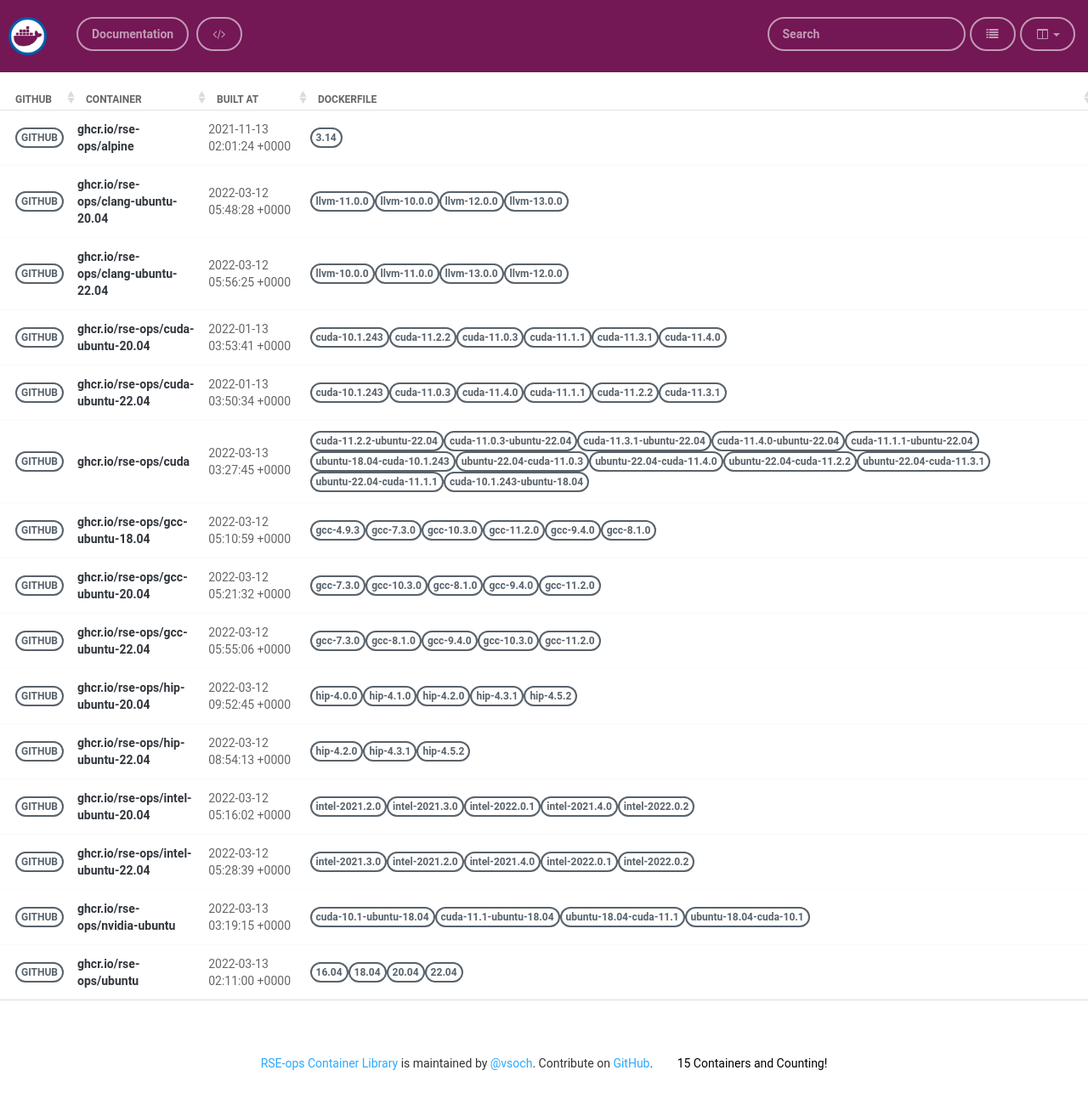
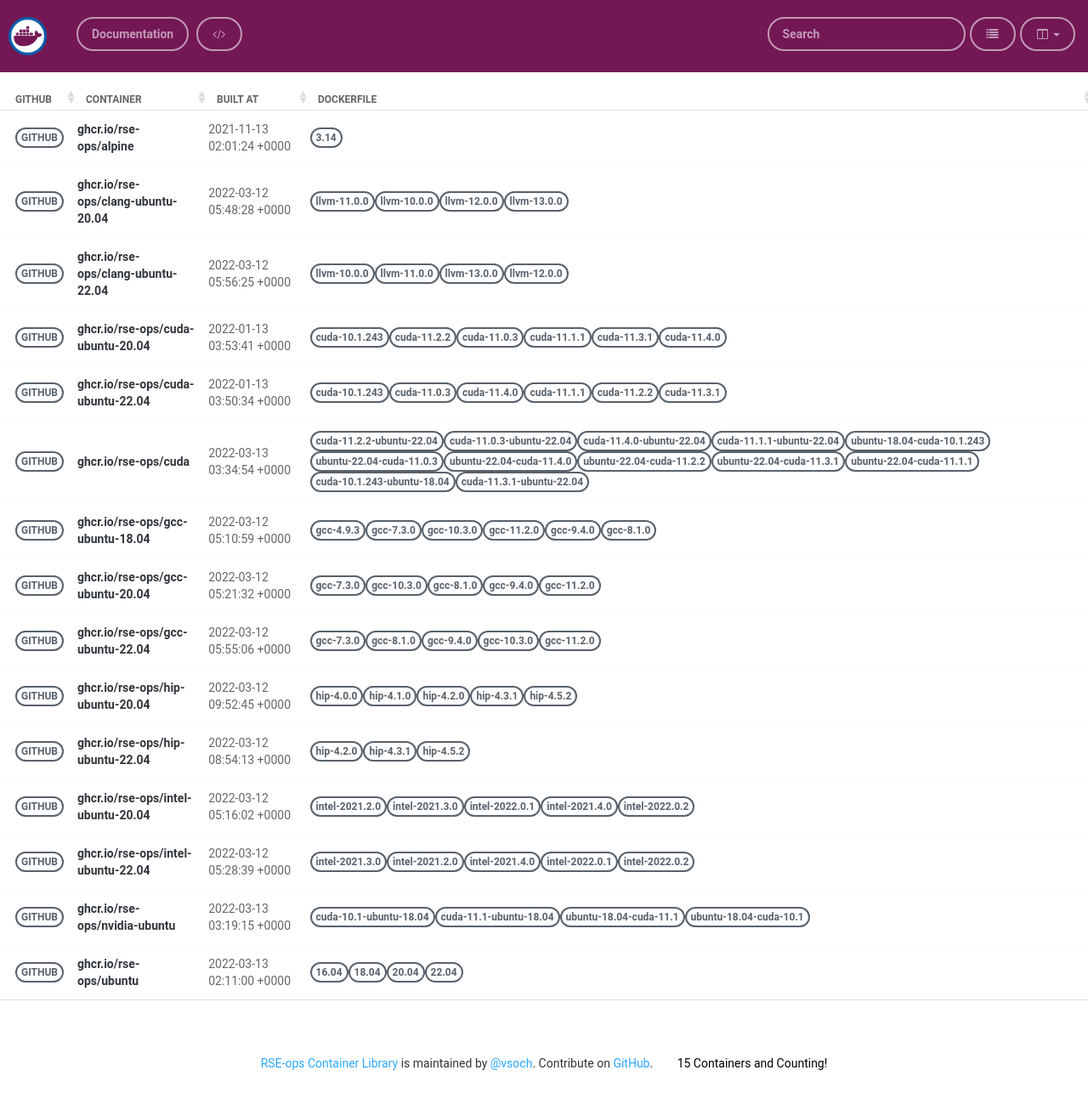
Before and after one commit to rse-ops/docker-images, a Jekyll site: the page built from pages/index.md, in a window 1280 px wide. Shown: the whole page at 85% size. Built offline with Jekyll 4.4.1, drawn with Linux system fonts in a browser that asks for light colours; nearby versions of some CDN libraries.

Commit message:
Automated push to update library 2022-03-13

```diff
--- a/_library/ghcr.io-rse-ops-cuda.md
+++ b/_library/ghcr.io-rse-ops-cuda.md
@@ -1,7 +1,7 @@
 ---
 layout: container
 name: ghcr.io/rse-ops/cuda
-updated_at: 2022-03-13 03:27:45.839077
+updated_at: 2022-03-13 03:34:54.404475
 
 
 container_url: https://github.com/orgs/rse-ops/packages/container/package/cuda
```
Also changed, not shown: other parts of _library/ghcr.io-rse-ops-cuda.md (+3 -3 lines).
